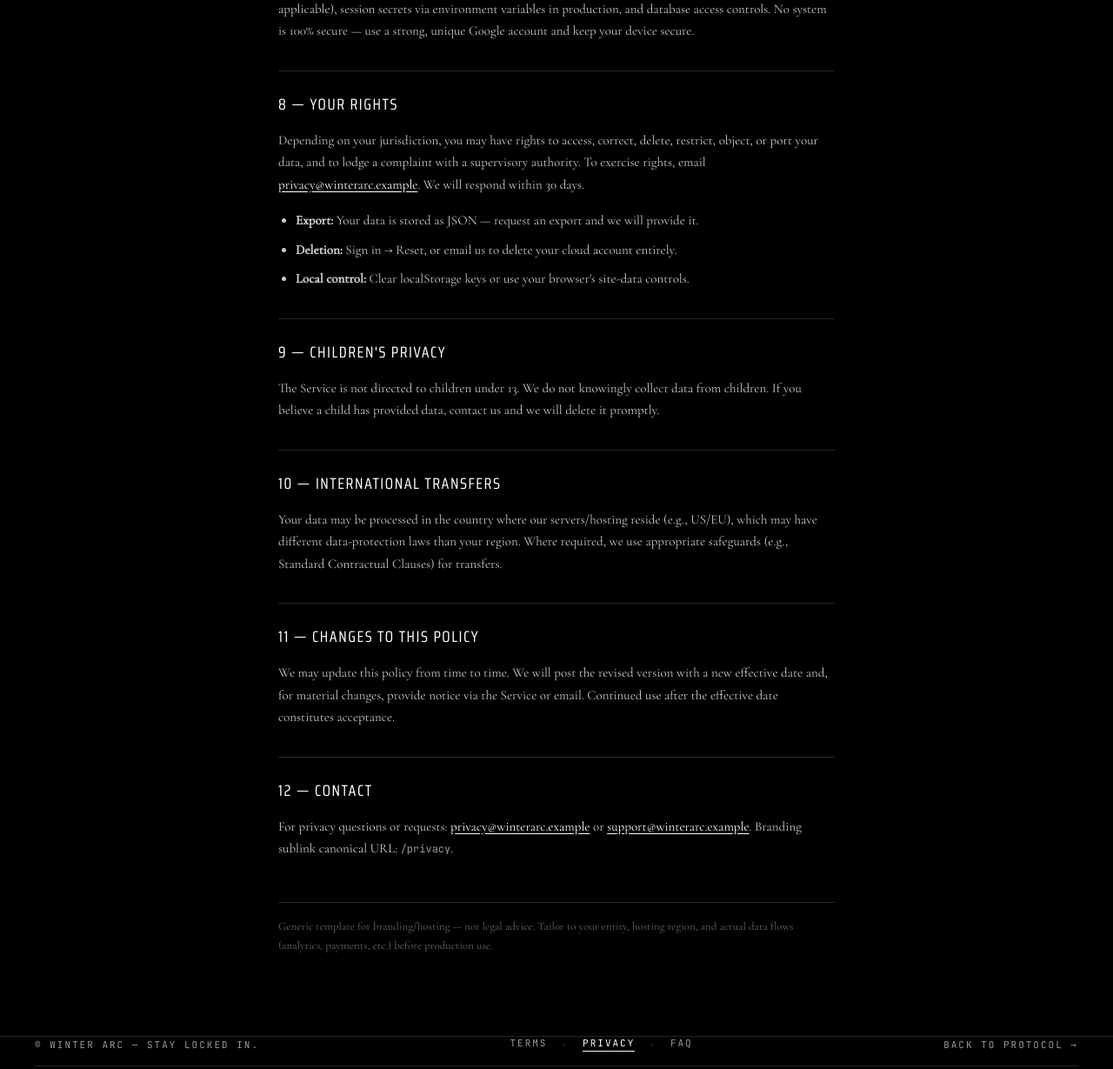
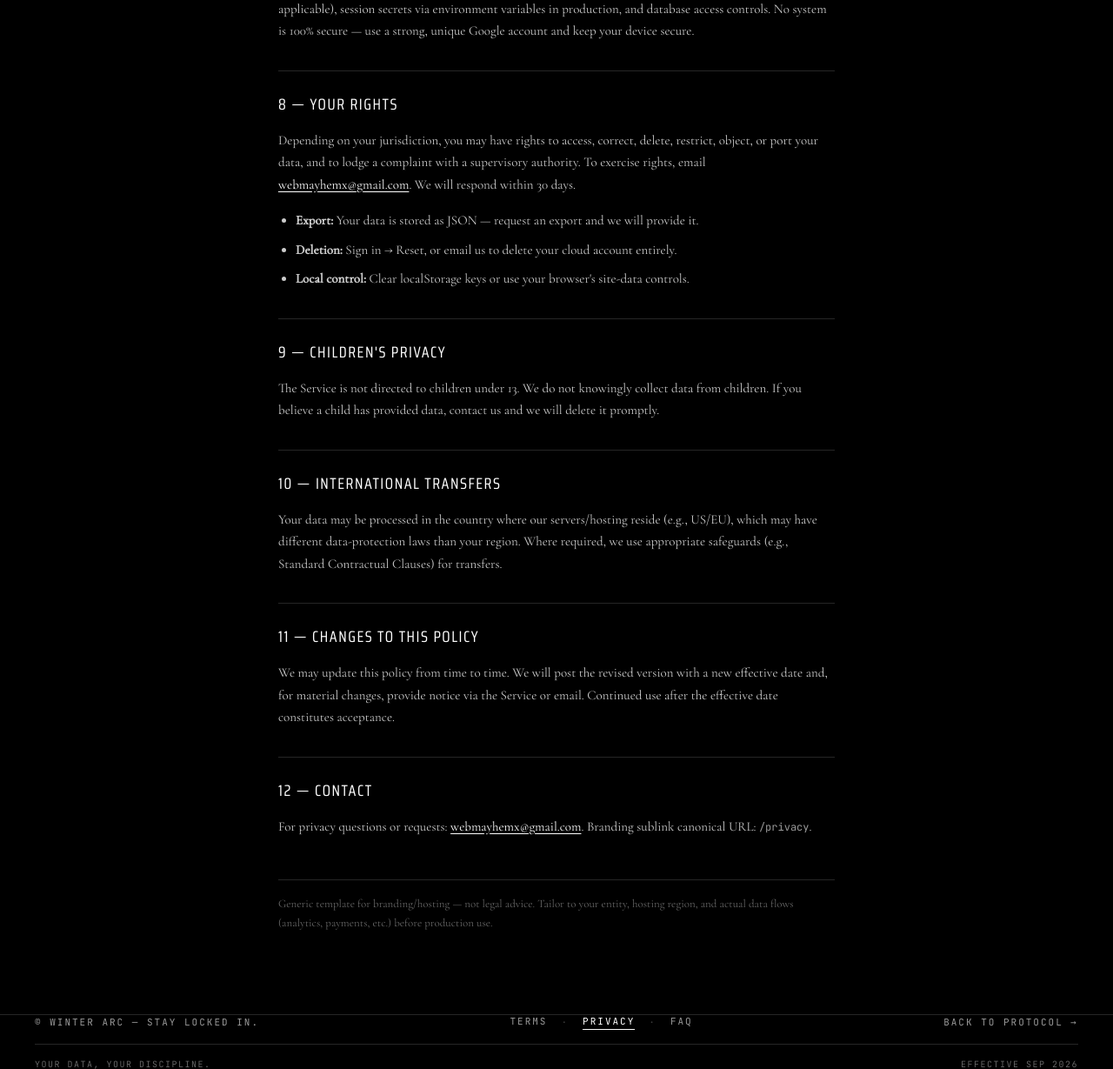
Before and after one commit to AliXazi/winterarc, a FastAPI app: page /privacy in a window 1280 px wide. Shown: the part 2139-3368 px from the top of the page at 87% size. Run offline with FastAPI, Linux system fonts and the light colour scheme.

Commit message:
fix: privacy §12 + FAQ contact → webmayhemx@gmail.com, remove example emails

```diff
--- a/faq.html
+++ b/faq.html
@@ -137,7 +137,7 @@
 
   <div class="faq-item">
     <button class="faq-q" onclick="this.parentElement.classList.toggle('open')"><span>How do I contact support?</span><span>+</span></button>
-    <div class="faq-a"><p>Email <a href="mailto:support@winterarc.example">support@winterarc.example</a> or <a href="mailto:privacy@winterarc.example">privacy@winterarc.example</a> for privacy requests. Include your account email and a description — we aim to reply within 48 hours.</p></div>
+    <div class="faq-a"><p>Email <a href="mailto:webmayhemx@gmail.com">webmayhemx@gmail.com</a> for support or privacy requests. Include your account email and a description — we aim to reply within 48 hours.</p></div>
   </div>
 
   <p style="margin-top:32px;color:var(--muted-soft);font-size:13px;border-top:1px solid var(--hairline);padding-top:16px">Last updated: Sep 1, 2026. Have a question not listed? Email us and we will add it here.</p>
--- a/privacy.html
+++ b/privacy.html
@@ -95,7 +95,7 @@
   <p>We use industry-standard measures: HTTPS in transit, bcrypt for any password-derived secrets (if applicable), session secrets via environment variables in production, and database access controls. No system is 100% secure — use a strong, unique Google account and keep your device secure.</p>
 
   <h2>8 — Your Rights</h2>
-  <p>Depending on your jurisdiction, you may have rights to access, correct, delete, restrict, object, or port your data, and to lodge a complaint with a supervisory authority. To exercise rights, email <a href="mailto:privacy@winterarc.example">privacy@winterarc.example</a>. We will respond within 30 days.</p>
+  <p>Depending on your jurisdiction, you may have rights to access, correct, delete, restrict, object, or port your data, and to lodge a complaint with a supervisory authority. To exercise rights, email <a href="mailto:webmayhemx@gmail.com">webmayhemx@gmail.com</a>. We will respond within 30 days.</p>
   <ul>
     <li><strong>Export:</strong> Your data is stored as JSON — request an export and we will provide it.</li>
     <li><strong>Deletion:</strong> Sign in → Reset, or email us to delete your cloud account entirely.</li>
@@ -112,7 +112,7 @@
   <p>We may update this policy from time to time. We will post the revised version with a new effective date and, for material changes, provide notice via the Service or email. Continued use after the effective date constitutes acceptance.</p>
 
   <h2>12 — Contact</h2>
-  <p>For privacy questions or requests: <a href="mailto:privacy@winterarc.example">privacy@winterarc.example</a> or <a href="mailto:support@winterarc.example">support@winterarc.example</a>. Branding sublink canonical URL: <code style="font-family:JetBrains Mono,monospace;font-size:12px;color:var(--muted)">/privacy</code>.</p>
+  <p>For privacy questions or requests: <a href="mailto:webmayhemx@gmail.com">webmayhemx@gmail.com</a>. Branding sublink canonical URL: <code style="font-family:JetBrains Mono,monospace;font-size:12px;color:var(--muted)">/privacy</code>.</p>
 
   <p style="margin-top:48px;color:var(--muted-soft);font-size:13px;border-top:1px solid var(--hairline);padding-top:16px">Generic template for branding/hosting — not legal advice. Tailor to your entity, hosting region, and actual data flows (analytics, payments, etc.) before production use.</p>
 </main>
--- a/templates/faq.html
+++ b/templates/faq.html
@@ -137,7 +137,7 @@
 
   <div class="faq-item">
     <button class="faq-q" onclick="this.parentElement.classList.toggle('open')"><span>How do I contact support?</span><span>+</span></button>
-    <div class="faq-a"><p>Email <a href="mailto:support@winterarc.example">support@winterarc.example</a> or <a href="mailto:privacy@winterarc.example">privacy@winterarc.example</a> for privacy requests. Include your account email and a description — we aim to reply within 48 hours.</p></div>
+    <div class="faq-a"><p>Email <a href="mailto:webmayhemx@gmail.com">webmayhemx@gmail.com</a> for support or privacy requests. Include your account email and a description — we aim to reply within 48 hours.</p></div>
   </div>
 
   <p style="margin-top:32px;color:var(--muted-soft);font-size:13px;border-top:1px solid var(--hairline);padding-top:16px">Last updated: Sep 1, 2026. Have a question not listed? Email us and we will add it here.</p>
--- a/templates/privacy.html
+++ b/templates/privacy.html
@@ -95,7 +95,7 @@
   <p>We use industry-standard measures: HTTPS in transit, bcrypt for any password-derived secrets (if applicable), session secrets via environment variables in production, and database access controls. No system is 100% secure — use a strong, unique Google account and keep your device secure.</p>
 
   <h2>8 — Your Rights</h2>
-  <p>Depending on your jurisdiction, you may have rights to access, correct, delete, restrict, object, or port your data, and to lodge a complaint with a supervisory authority. To exercise rights, email <a href="mailto:privacy@winterarc.example">privacy@winterarc.example</a>. We will respond within 30 days.</p>
+  <p>Depending on your jurisdiction, you may have rights to access, correct, delete, restrict, object, or port your data, and to lodge a complaint with a supervisory authority. To exercise rights, email <a href="mailto:webmayhemx@gmail.com">webmayhemx@gmail.com</a>. We will respond within 30 days.</p>
   <ul>
     <li><strong>Export:</strong> Your data is stored as JSON — request an export and we will provide it.</li>
     <li><strong>Deletion:</strong> Sign in → Reset, or email us to delete your cloud account entirely.</li>
@@ -112,7 +112,7 @@
   <p>We may update this policy from time to time. We will post the revised version with a new effective date and, for material changes, provide notice via the Service or email. Continued use after the effective date constitutes acceptance.</p>
 
   <h2>12 — Contact</h2>
-  <p>For privacy questions or requests: <a href="mailto:privacy@winterarc.example">privacy@winterarc.example</a> or <a href="mailto:support@winterarc.example">support@winterarc.example</a>. Branding sublink canonical URL: <code style="font-family:JetBrains Mono,monospace;font-size:12px;color:var(--muted)">/privacy</code>.</p>
+  <p>For privacy questions or requests: <a href="mailto:webmayhemx@gmail.com">webmayhemx@gmail.com</a>. Branding sublink canonical URL: <code style="font-family:JetBrains Mono,monospace;font-size:12px;color:var(--muted)">/privacy</code>.</p>
 
   <p style="margin-top:48px;color:var(--muted-soft);font-size:13px;border-top:1px solid var(--hairline);padding-top:16px">Generic template for branding/hosting — not legal advice. Tailor to your entity, hosting region, and actual data flows (analytics, payments, etc.) before production use.</p>
 </main>
```
